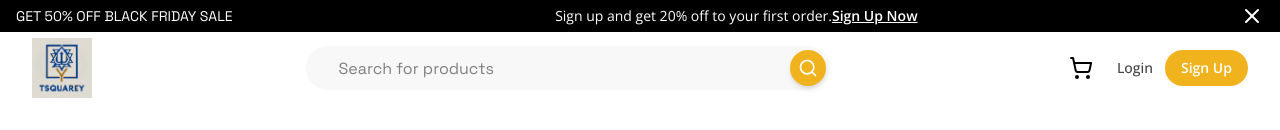
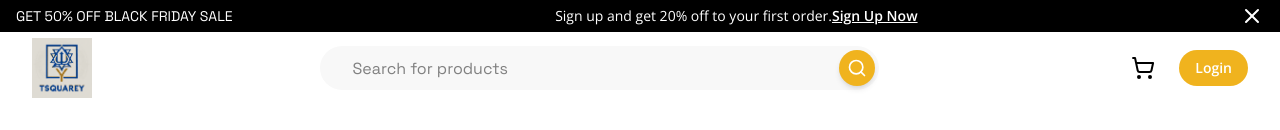
Before and after one commit to ArinovaStudio/Robotics-and-electronics-, a Next.js app: page / in a window 1280 px wide. Shown: the top 130 px of the page. Built offline with nearby package versions, Linux system fonts and the light colour scheme; no server answers; the database is empty.

Commit message:
signup btn removed

```diff
--- a/components/Navbar.tsx
+++ b/components/Navbar.tsx
@@ -408,17 +408,17 @@ export default function Navbar() {
             <div className="w-10 h-10" />
           ) : (
             <div className="flex items-center gap-3">
-              <Link
+              {/* <Link
                 href="/login"
                 className="text-sm font-medium text-[#434343] hover:text-[#f0b31e] transition-colors"
               >
                 Login
-              </Link>
+              </Link> */}
               <Link
-                href="/register"
+                href="/login"
                 className="text-sm font-semibold bg-[#f0b31e] hover:bg-[#e6a700] text-white px-4 py-2 rounded-full transition-colors"
               >
-                Sign Up
+                Login
               </Link>
             </div>
           )}
--- a/next.config.ts
+++ b/next.config.ts
@@ -7,7 +7,7 @@ const nextConfig: NextConfig = {
     remotePatterns: [
       {
         protocol: "https",
-        hostname: "images.unsplash.com",
+        hostname: "via.placeholder.com",
       },
       {
         protocol: "https",
```
